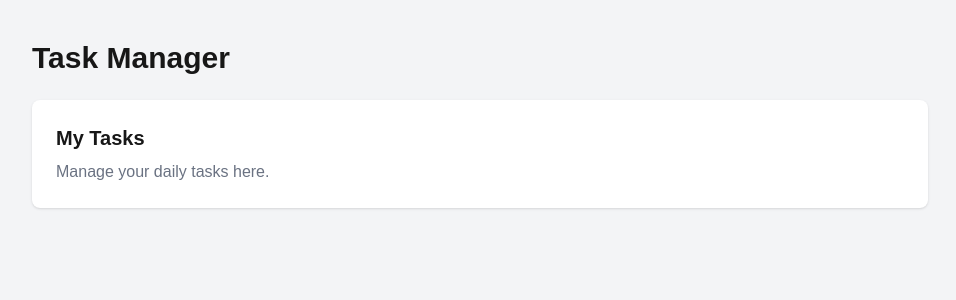
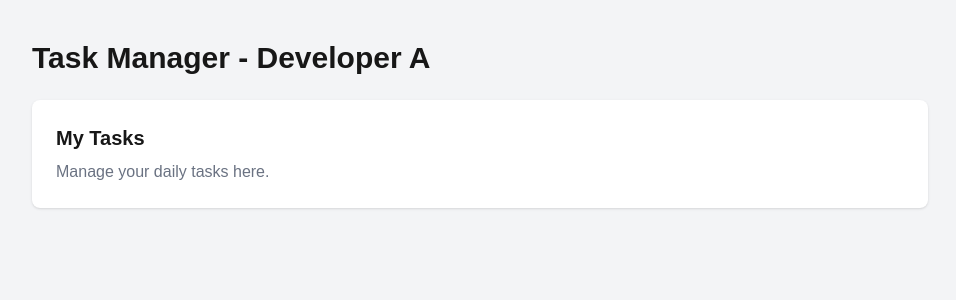
Before and after one commit to justforfun14100-code/task-manager, a Next.js app: page / in a window 1280 px wide. Shown: the top 300 px of the page, without its empty margins (160-1116 px from the left). Built offline with nearby package versions, Linux system fonts and the light colour scheme.

Commit message:
feat: update home page title by developer A

```diff
--- a/app/page.tsx
+++ b/app/page.tsx
@@ -3,7 +3,7 @@ export default function Home() {
     <main className="min-h-screen bg-gray-100 p-10">
       <div className="mx-auto max-w-4xl">
         <h1 className="mb-6 text-3xl font-bold">
-          Task Manager
+  Task Manager - Developer A
         </h1>
 
         <div className="rounded-lg bg-white p-6 shadow">
```
